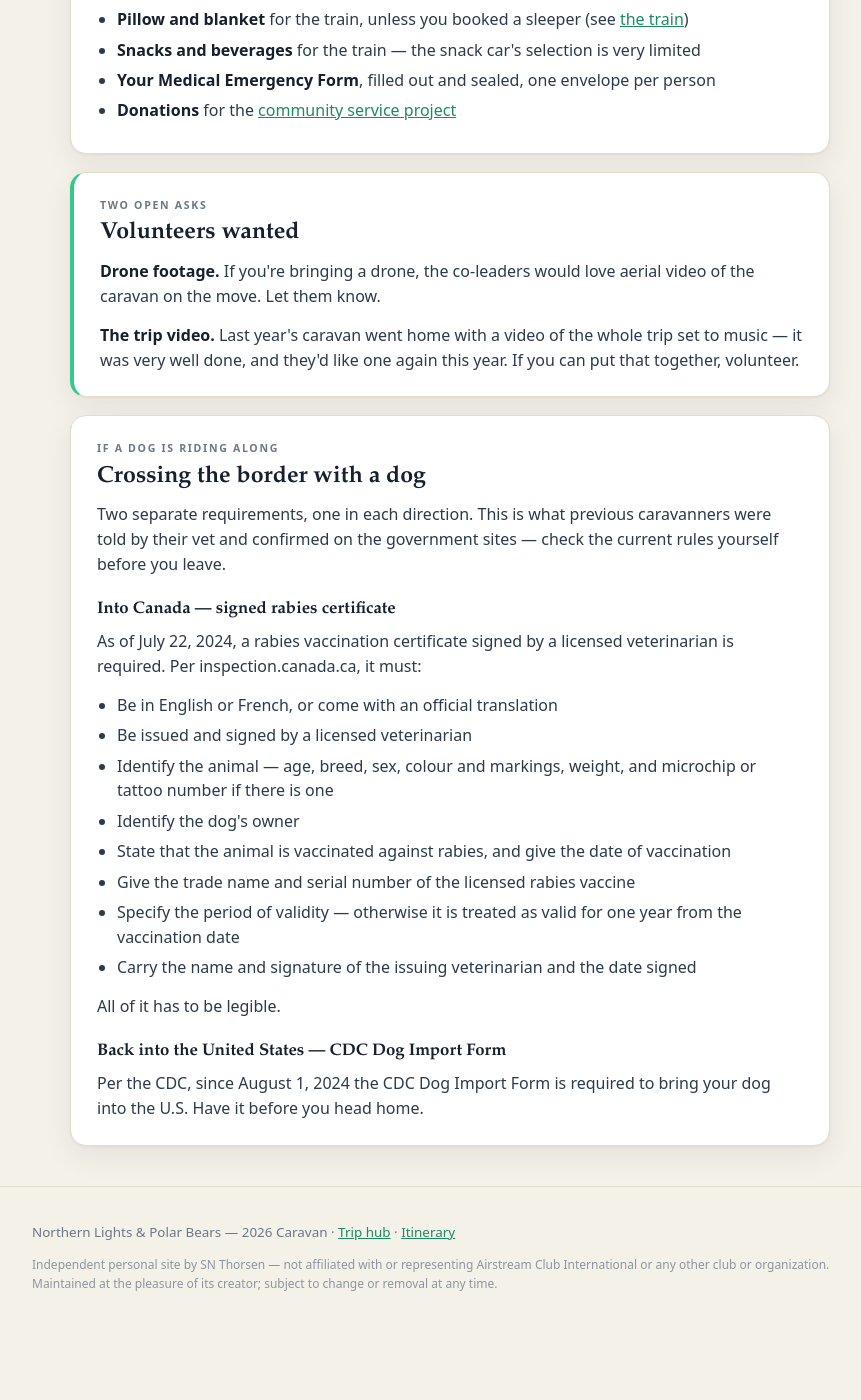
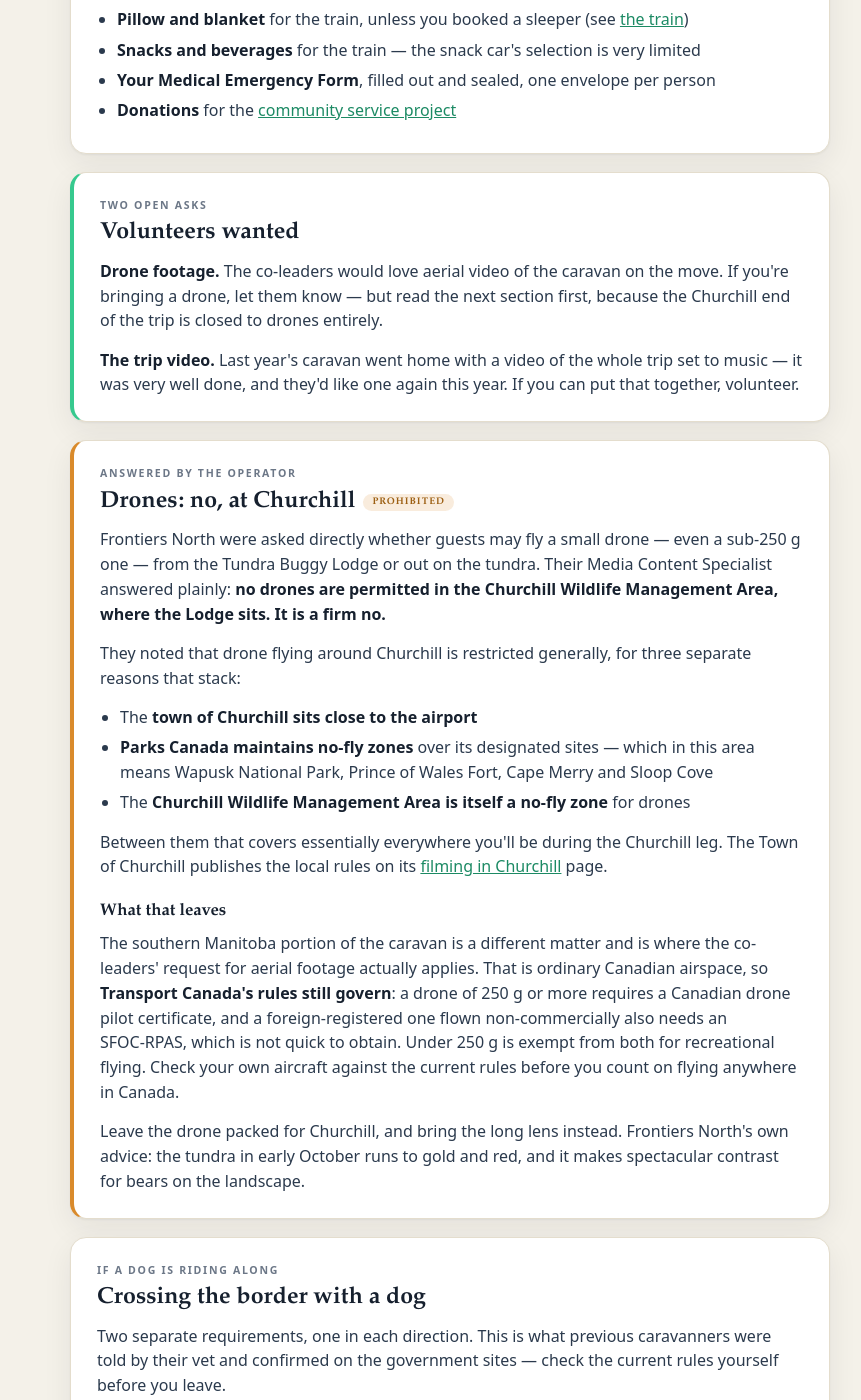
Before and after one commit to snthor-phd/polar-bears-2026, a Jekyll site: the page built from before-you-go/index.html, in a window 1280 px wide and 1400 px high, scrolled down 4326 px. Shown: the whole window, without its empty margins (190-1051 px from the left). Built offline with Jekyll 4.4.1, drawn with Linux system fonts in a browser that asks for light colours; before the commit the page ends 5688 px from its top, so only the background shows below that.

Commit message:
Record Frontiers North's answer on drones: a firm no at Churchill
Alex Cupeiro, Media Content Specialist at Frontiers North, was asked
directly whether guests may fly a small drone - sub-250 g included - from
the Tundra Buggy Lodge or on the tundra. The answer was no: the Churchill
Wildlife Management Area, where the Lodge sits, is a no-fly zone.

Three restrictions stack around Churchill: the town is close to the
airport, Parks Canada holds no-fly zones over its designated sites
(Wapusk, Prince of Wales Fort, Cape Merry, Sloop Cove), and the CWMA is
itself closed to drones. Between them there is nowhere on the Churchill
leg a guest can legally fly.

New #drones section on before-you-go, linked from the Lodge page and the
dog sledding page, and the journal entry corrected. The co-leaders' request
for aerial caravan footage still stands - it applies to southern Manitoba,
where Transport Canada's certificate and SFOC rules govern instead.

Source: https://www.churchill.ca/p/filming-in-churchill

Co-Authored-By: Claude Opus 5 <noreply@anthropic.com>
Claude-Session: https://claude.ai/code/session_01FbvsinxH8zHv5VhdVKJveS

```diff
--- a/before-you-go/index.html
+++ b/before-you-go/index.html
@@ -19,6 +19,7 @@ hero_sub: The practical list — what to bring, what to fill out, and what chang
     <li><a href="#connect">Staying connected</a></li>
     <li><a href="#bring">Easy to forget</a></li>
     <li><a href="#help">Volunteers wanted</a></li>
+    <li><a href="#drones">Drones</a></li>
     <li><a href="#dogs">Crossing with a dog</a></li>
   </ul>
 </div>
@@ -166,11 +167,44 @@ hero_sub: The practical list — what to bring, what to fill out, and what chang
 <section id="help" class="action">
   <span class="kicker">Two open asks</span>
   <h2>Volunteers wanted</h2>
-  <p><strong>Drone footage.</strong> If you're bringing a drone, the co-leaders would love aerial
-  video of the caravan on the move. Let them know.</p>
-  <p><strong>The trip video.</strong> Last year's caravan went home with a video of the whole trip set
-  to music — it was very well done, and they'd like one again this year. If you can put that together,
-  volunteer.</p>
+  <p><strong>Drone footage.</strong> The co-leaders would love aerial video of the caravan on the
+  move. If you're bringing a drone, let them know &mdash; but read the next section first, because
+  the Churchill end of the trip is closed to drones entirely.</p>
+  <p><strong>The trip video.</strong> Last year's caravan went home with a video of the whole trip
+  set to music &mdash; it was very well done, and they'd like one again this year. If you can put
+  that together, volunteer.</p>
+</section>
+
+<section id="drones" class="alert">
+  <span class="kicker">Answered by the operator</span>
+  <h2>Drones: no, at Churchill<span class="flag req">Prohibited</span></h2>
+  <p>Frontiers North were asked directly whether guests may fly a small drone &mdash; even a
+  sub&#8209;250&nbsp;g one &mdash; from the Tundra Buggy Lodge or out on the tundra. Their Media
+  Content Specialist answered plainly: <strong>no drones are permitted in the Churchill Wildlife
+  Management Area, where the Lodge sits. It is a firm no.</strong></p>
+  <p>They noted that drone flying around Churchill is restricted generally, for three separate
+  reasons that stack:</p>
+  <ul>
+    <li>The <strong>town of Churchill sits close to the airport</strong></li>
+    <li><strong>Parks Canada maintains no-fly zones</strong> over its designated sites &mdash; which
+    in this area means Wapusk National Park, Prince of Wales Fort, Cape Merry and Sloop Cove</li>
+    <li>The <strong>Churchill Wildlife Management Area is itself a no-fly zone</strong> for drones</li>
+  </ul>
+  <p>Between them that covers essentially everywhere you'll be during the Churchill leg. The Town of
+  Churchill publishes the local rules on its
+  <a href="https://www.churchill.ca/p/filming-in-churchill" target="_blank" rel="noopener">filming
+  in Churchill</a> page.</p>
+  <h3>What that leaves</h3>
+  <p>The southern Manitoba portion of the caravan is a different matter and is where the co-leaders'
+  request for aerial footage actually applies. That is ordinary Canadian airspace, so
+  <strong>Transport Canada's rules still govern</strong>: a drone of 250&nbsp;g or more requires a
+  Canadian drone pilot certificate, and a foreign-registered one flown non-commercially also needs an
+  SFOC&#8209;RPAS, which is not quick to obtain. Under 250&nbsp;g is exempt from both for
+  recreational flying. Check your own aircraft against the current rules before you count on flying
+  anywhere in Canada.</p>
+  <p>Leave the drone packed for Churchill, and bring the long lens instead. Frontiers North's own
+  advice: the tundra in early October runs to gold and red, and it makes spectacular contrast for
+  bears on the landscape.</p>
 </section>
 
 <section id="dogs">
--- a/dog-sledding/index.html
+++ b/dog-sledding/index.html
@@ -97,7 +97,9 @@ hero_sub: Tuesday, October 6 — a Métis cultural talk and a run through the bo
   worth taking seriously — you are sitting still in an open cart or sled in Churchill in October,
   with wind. Hat, gloves, and a windproof outer layer at minimum.</p>
   <p>Bring the camera. This is one of the best photo opportunities of the whole trip, and it is over
-  in a couple of hours.</p>
+  in a couple of hours. <strong>Not the drone</strong> &mdash; Churchill is closed to them, and the
+  yard is close to the airport besides. See <a href="{{ '/before-you-go/' | relative_url }}#drones">the
+  drone rules</a>.</p>
   <div class="seealso">
     <a href="{{ '/itinerary/' | relative_url }}">The rest of Oct 6</a>
     <a href="{{ '/tundra-buggy-lodge/' | relative_url }}">The Lodge</a>
--- a/tundra-buggy-lodge/index.html
+++ b/tundra-buggy-lodge/index.html
@@ -81,6 +81,9 @@ hero_sub: Two nights out on the tundra at Polar Bear Point — where you sleep,
   <p>Excursions run a <strong>full day, roughly eight hours</strong>, departing straight from the
   Lodge. Lunch happens on board. Dress for standing still outdoors in Arctic wind rather than for
   walking around in it.</p>
+  <p><strong>No drones.</strong> Frontiers North confirm the Churchill Wildlife Management Area,
+  where the Lodge sits, is a no-fly zone &mdash; a firm no, sub&#8209;250&nbsp;g aircraft included.
+  Details on the <a href="{{ '/before-you-go/' | relative_url }}#drones">Before You Go</a> page.</p>
   <figure>
     <img src="{{ '/assets/img/buggy-and-bear.jpg' | relative_url }}" alt="A polar bear on autumn tundra looking up at guests leaning over the rear viewing deck of an electric Tundra Buggy, water and rocky shoreline behind." loading="lazy">
     <figcaption>The rear viewing deck, and the reason you dress for standing still.<span class="credit">Photo courtesy of <a href="https://frontiersnorth.com/" target="_blank" rel="noopener">Frontiers North Adventures</a>, used with permission.</span></figcaption>
```
Also changed, not shown: _articles/august-word-from-manitoba.md (+1 -1 lines).
